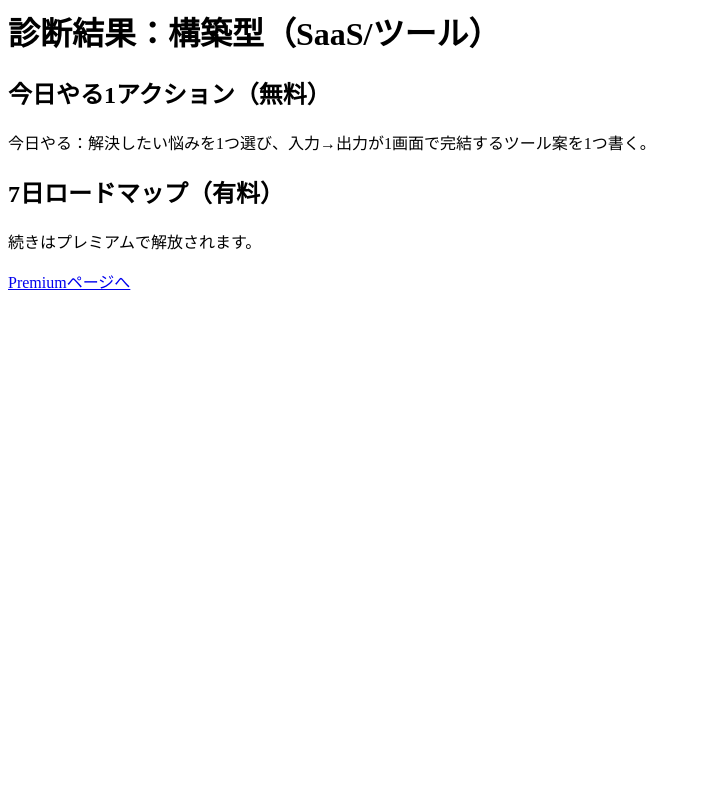
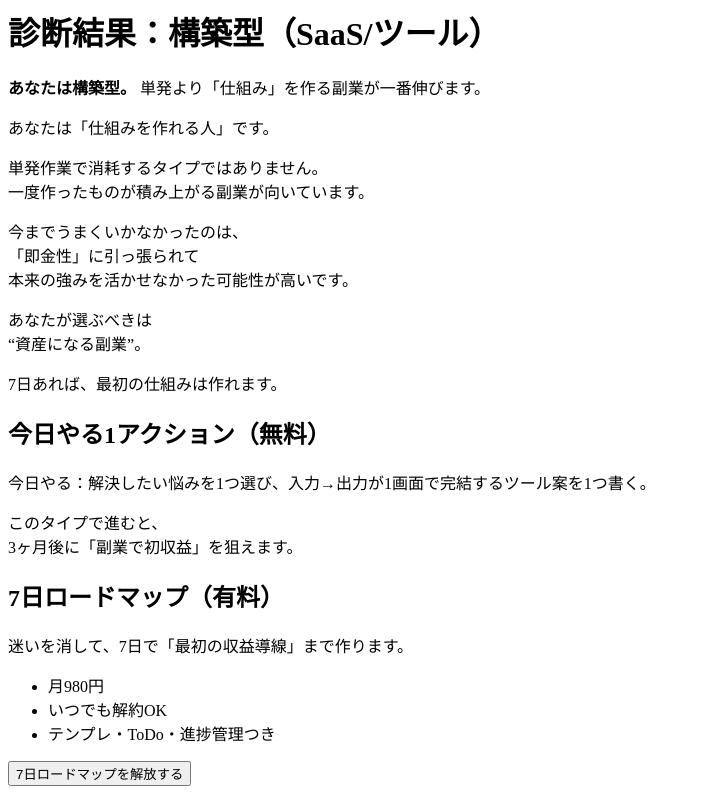
Before and after one commit to tetsuyaotsuki19730223-alt/fukugyo, a Django app: page /diagnosis/1/ in a window 1280 px wide. Shown: the whole page, without its empty margins (0-701 px from the left). Before the commit the page ends 290 px from the top, so only its background shows below. Run offline with Django 4.2, Linux system fonts and the light colour scheme; a user stored in the database is signed in; data comes from the database, SQL or seed files in the repository.

Commit message:
Update copy on diagnosis result page

```diff
--- a/snippets/templates/snippets/diagnosis_result.html
+++ b/snippets/templates/snippets/diagnosis_result.html
@@ -1,7 +1,62 @@
 <h1>診断結果：{{ d.get_result_type_display }}</h1>
+
+{% if d.result_type == "stable" %}
+  <p><b>あなたは安定型。</b> バズより「堅実に月5万」を積み上げる方が最短です。</p>
+    <p>あなたは「堅実に積み上げる人」です。</p>
+
+    <p>派手な成功より、<br>
+    確実に月5万円を作るタイプ。</p>
+
+    <p>今までうまくいかなかったのは、<br>
+    再現性のない方法に手を出したから。</p>
+
+    <p>あなたに必要なのは<br>
+    安定して案件を取れる仕組みです。</p>
+
+  {% elif d.result_type == "influence" %}
+  <p><b>あなたは影響力型。</b> まず発信の型を作ると、収益化まで一気に近づきます。</p>
+    <p>あなたは「発信で伸びる人」です。</p>
+
+    <p>情報をまとめる力があります。<br>
+    ただし、方向性が定まっていないと<br>
+    努力が分散します。</p>
+
+    <p>あなたは「テーマを1つに絞る」だけで<br>
+    伸び始めます。</p>
+
+  {% elif d.result_type == "attack" %}
+  <p><b>あなたは攻撃型。</b> リサーチ→出品の回転を上げるほど、収益が加速します。</p>
+    <p>あなたは「回転で稼ぐ人」です。</p>
+
+    <p>動きながら学ぶタイプ。<br>
+    分析より実践。</p>
+
+    <p>止まると不安になります。<br>
+    動けば伸びます。</p>
+
+  {% elif d.result_type == "build" %}
+  <p><b>あなたは構築型。</b> 単発より「仕組み」を作る副業が一番伸びます。</p>
+    <p>あなたは「仕組みを作れる人」です。</p>
+
+    <p>単発作業で消耗するタイプではありません。<br>
+    一度作ったものが積み上がる副業が向いています。</p>
+
+    <p>今までうまくいかなかったのは、<br>
+    「即金性」に引っ張られて<br>
+    本来の強みを活かせなかった可能性が高いです。</p>
+
+    <p>あなたが選ぶべきは<br>
+    “資産になる副業”。</p>
+
+    <p>7日あれば、最初の仕組みは作れます。</p>
+
+  {% endif %}
 
 <h2>今日やる1アクション（無料）</h2>
 <p>{{ free_action }}</p>
+
+<p>このタイプで進むと、<br>
+3ヶ月後に「副業で初収益」を狙えます。</p>
 
 {% if is_premium %}
   <h2>7日ロードマップ（有料）</h2>
@@ -12,6 +67,15 @@
   </ol>
 {% else %}
   <h2>7日ロードマップ（有料）</h2>
-  <p>続きはプレミアムで解放されます。</p>
-  <p><a href="{% url 'premium_page' %}">Premiumページへ</a></p>
+    <p>迷いを消して、7日で「最初の収益導線」まで作ります。</p>
+    <ul>
+        <li>月980円</li>
+        <li>いつでも解約OK</li>
+        <li>テンプレ・ToDo・進捗管理つき</li>
+    </ul>
+    <p>
+        <a href="{% url 'premium_page' %}">
+            <button>7日ロードマップを解放する</button>
+        </a>
+    </p>
 {% endif %}
--- a/snippets/views.py
+++ b/snippets/views.py
@@ -23,14 +23,14 @@ from .models import Diagnosis
 from .services import judge_result_type
 
 
-@login_required
 def diagnosis_start(request):
     if request.method == "POST":
         form = DiagnosisForm(request.POST)
         if form.is_valid():
             result_type = judge_result_type(form.cleaned_data)
+            user = request.user if request.user.is_authenticated else None
             d = Diagnosis.objects.create(
-                user=request.user,
+                user=user,
                 q1_status=form.cleaned_data["q1_status"],
                 q2_time=form.cleaned_data["q2_time"],
                 q3_strength=form.cleaned_data["q3_strength"],
```
